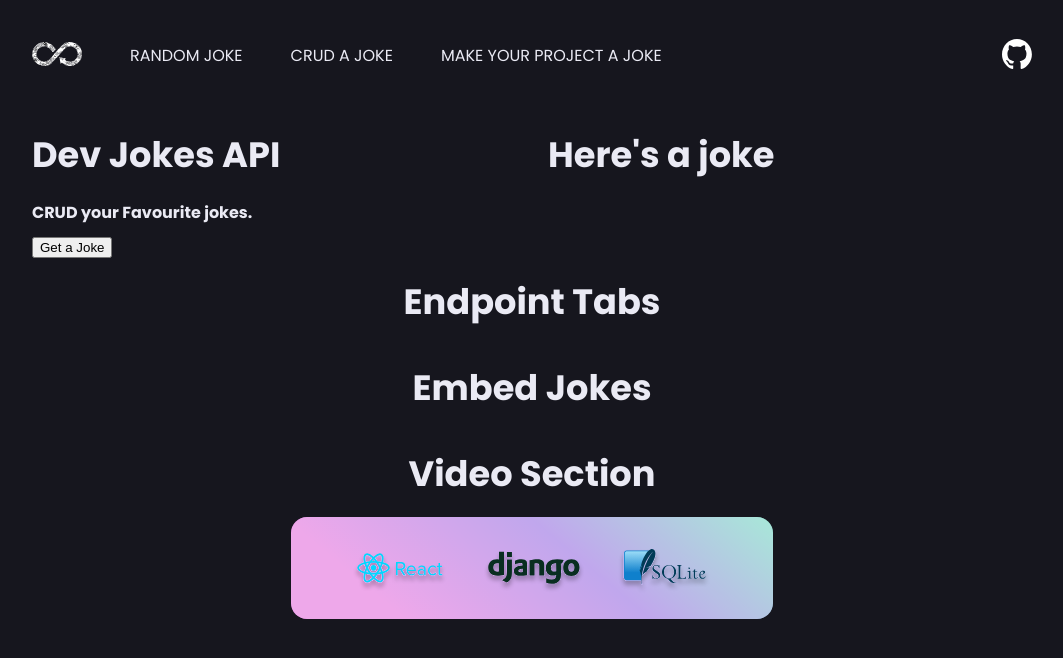
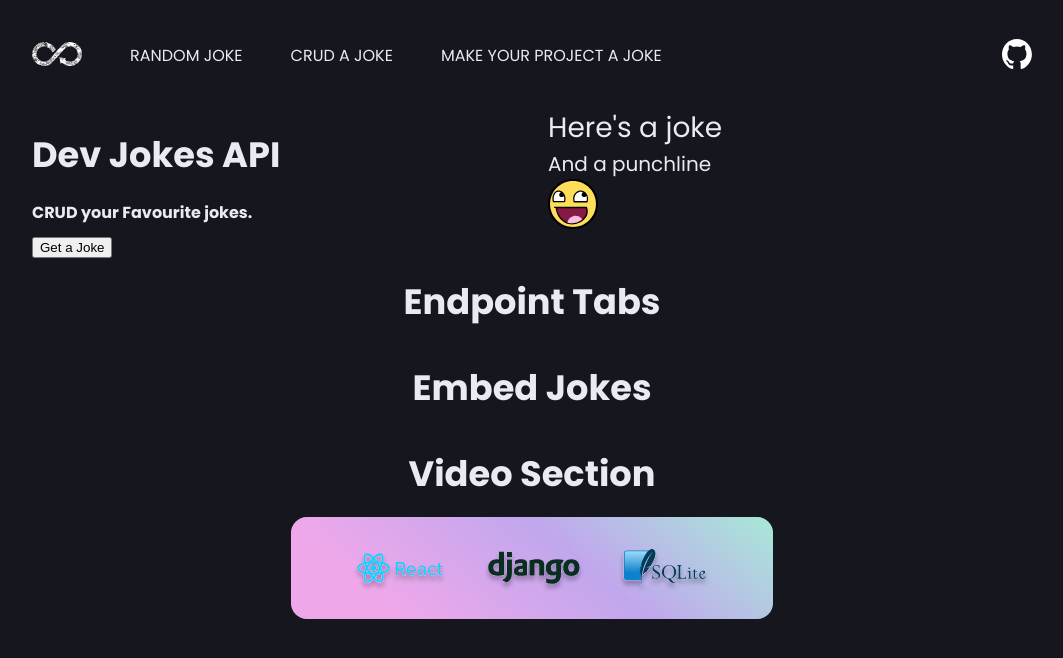
Before and after one commit to alexanderstoehr/Devjokes-API, a React (Vite) app in the folder frontend/devjokes-api/: page / in a window 1280 px wide. Shown: the top 658 px of the page, without its empty margins (116-1179 px from the left). Built offline with nearby package versions, Linux system fonts and the light colour scheme.

Commit message:
added static joke card content

```diff
--- a/frontend/devjokes-api/src/components/Joke.jsx
+++ b/frontend/devjokes-api/src/components/Joke.jsx
@@ -1,10 +1,14 @@
+import {JokeCardStyled} from "../styles/globalStyles.js";
+
 export default function Joke({jokes}) {
     // let randomJoke = jokes[Math.floor(Math.random() * jokes.length)];
     // console.log(randomJoke)
 
     return (
-        <>
-            <h1>Here's a joke</h1>
-        </>
+        <JokeCardStyled>
+            <div className="question">Here's a joke</div>
+            <div className="punchline">And a punchline</div>
+            <img src="/4chan-jokeface.svg"/>
+        </JokeCardStyled>
     );
 }
--- a/frontend/devjokes-api/src/styles/globalStyles.js
+++ b/frontend/devjokes-api/src/styles/globalStyles.js
@@ -55,6 +55,25 @@ export const HeaderStyled = styled.header`
     }
 `;
 
+
+export const JokeCardStyled = styled.div`
+    display: flex;
+    flex-direction: column;
+    color: var(--color-font-bright);
+
+    .question {
+        font-size: var(--fontsize-cardquestion);
+    }
+
+    .punchline {
+        font-size: var(--fontsize-cardpunchline);
+    }
+
+    img {
+        width: 50px;
+    }
+`;
+
 export const StackBoxStyled = styled.footer`
     position: relative;
     display: flex;
```
